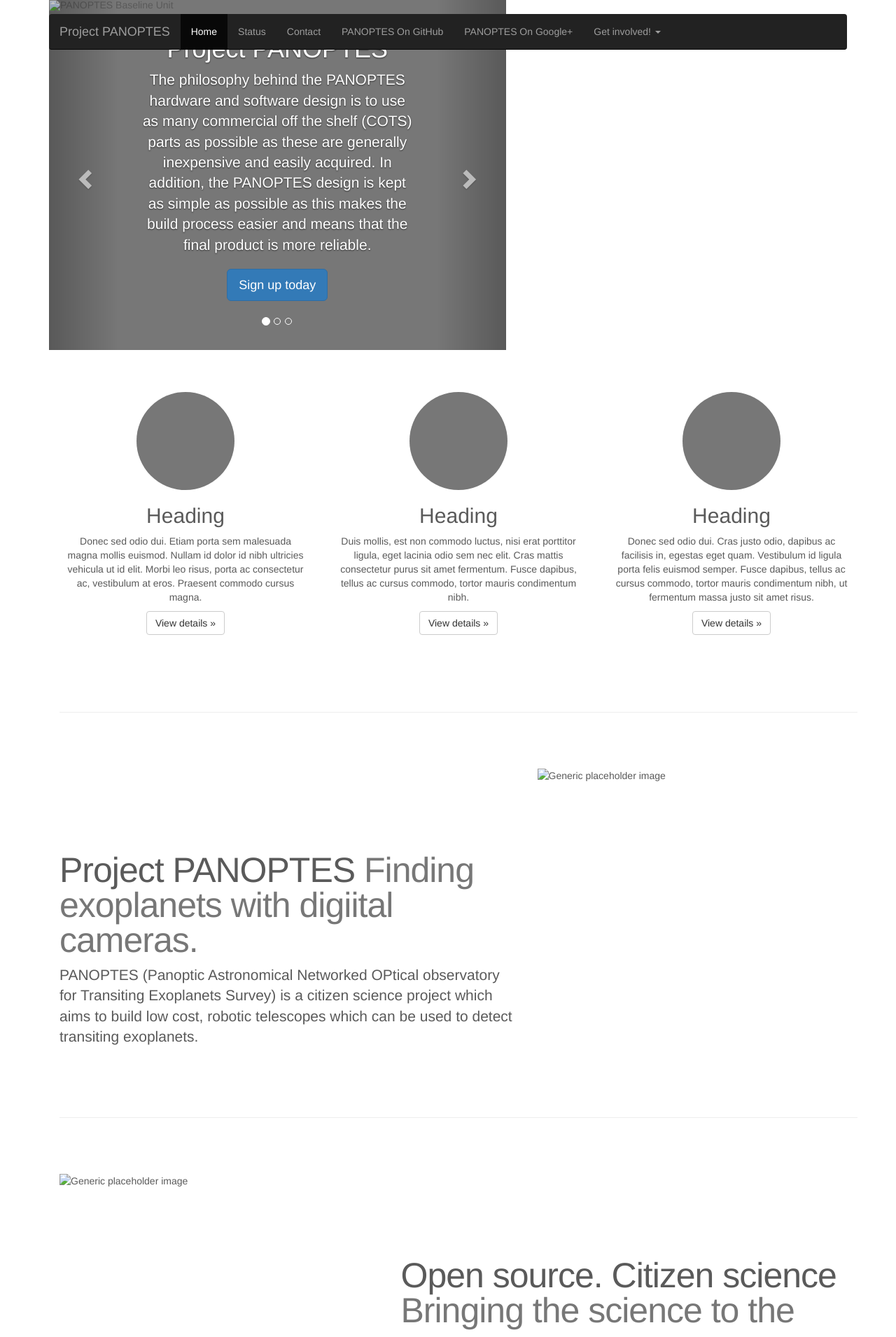
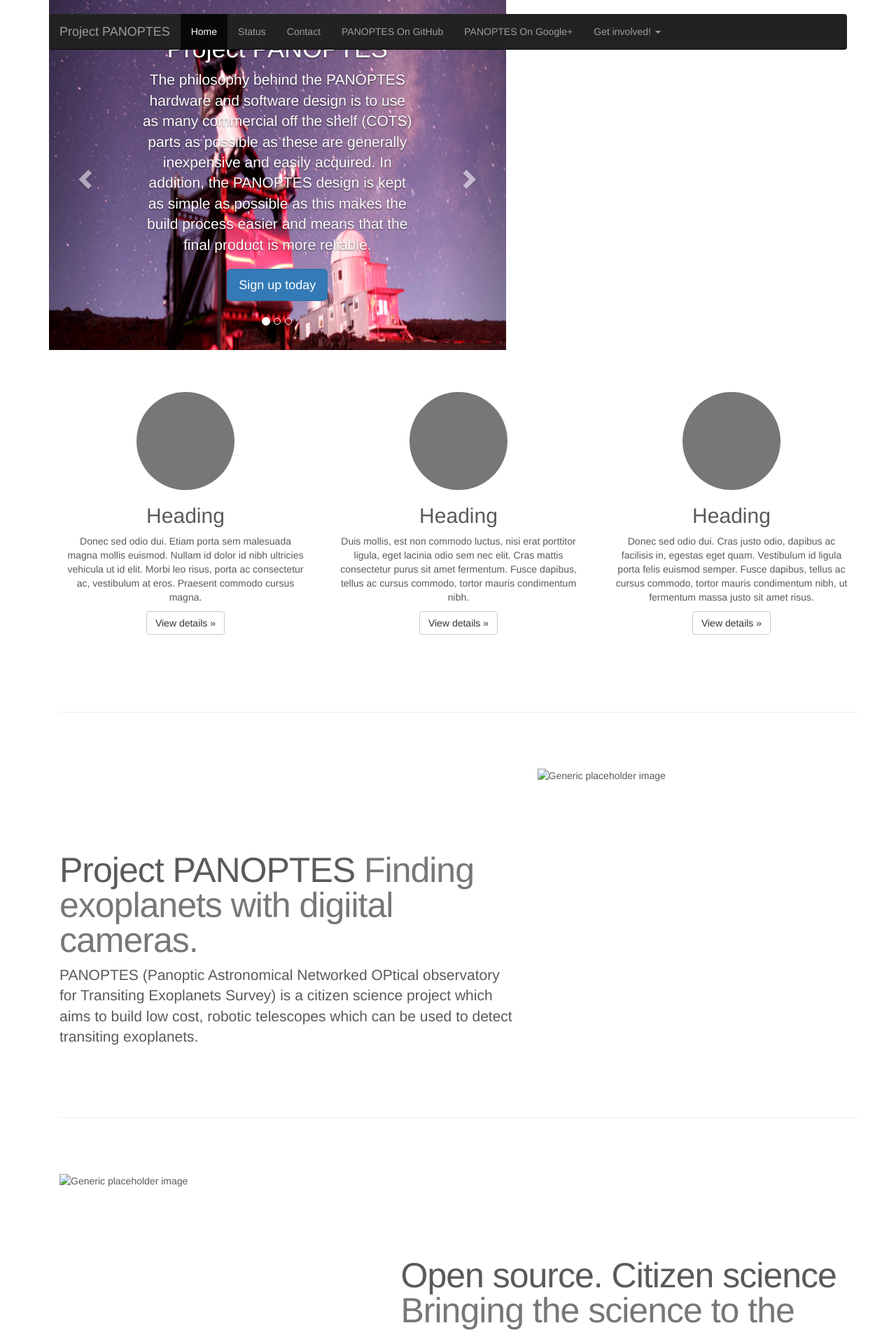
Before and after one commit to panoptes/panoptes.github.io, a Jekyll site: the page built from index.md, in a window 1280 px wide. Shown: the top 1910 px of the page at 70% size. Built offline with Jekyll 4.4.1, drawn with Linux system fonts in a browser that asks for light colours; nearby versions of some CDN libraries; library files that are not in the unit come from our copies.

Commit message:
Fixing images

```diff
--- a/index.md
+++ b/index.md
@@ -14,7 +13,7 @@
   </ol>
   <div class="carousel-inner" role="listbox">
     <div class="item active">
-      <img class="first-slide" src="images/images/PanoptesPrototype_v2_cropped.png" alt="PANOPTES Baseline Unit">
+      <img class="first-slide" src="images/PanoptesPrototype_v2_cropped.png" alt="PANOPTES Baseline Unit">
       <div class="container">
         <div class="carousel-caption">
           <h1>Project PANOPTES</h1>
@@ -24,7 +23,7 @@
       </div>
     </div>
     <div class="item">
-      <img class="second-slide" src="images/images/PanoptesPrototype_v2_cropped.png" alt="Team members on the summit of Mauna Loa with the baseline unit.">
+      <img class="second-slide" src="images/PanoptesPrototype_v2_cropped.png" alt="Team members on the summit of Mauna Loa with the baseline unit.">
       <div class="container">
         <div class="carousel-caption">
           <h1>Get Involved!</h1>
```
Also changed, not shown: other parts of index.md (+1 -2 lines).
